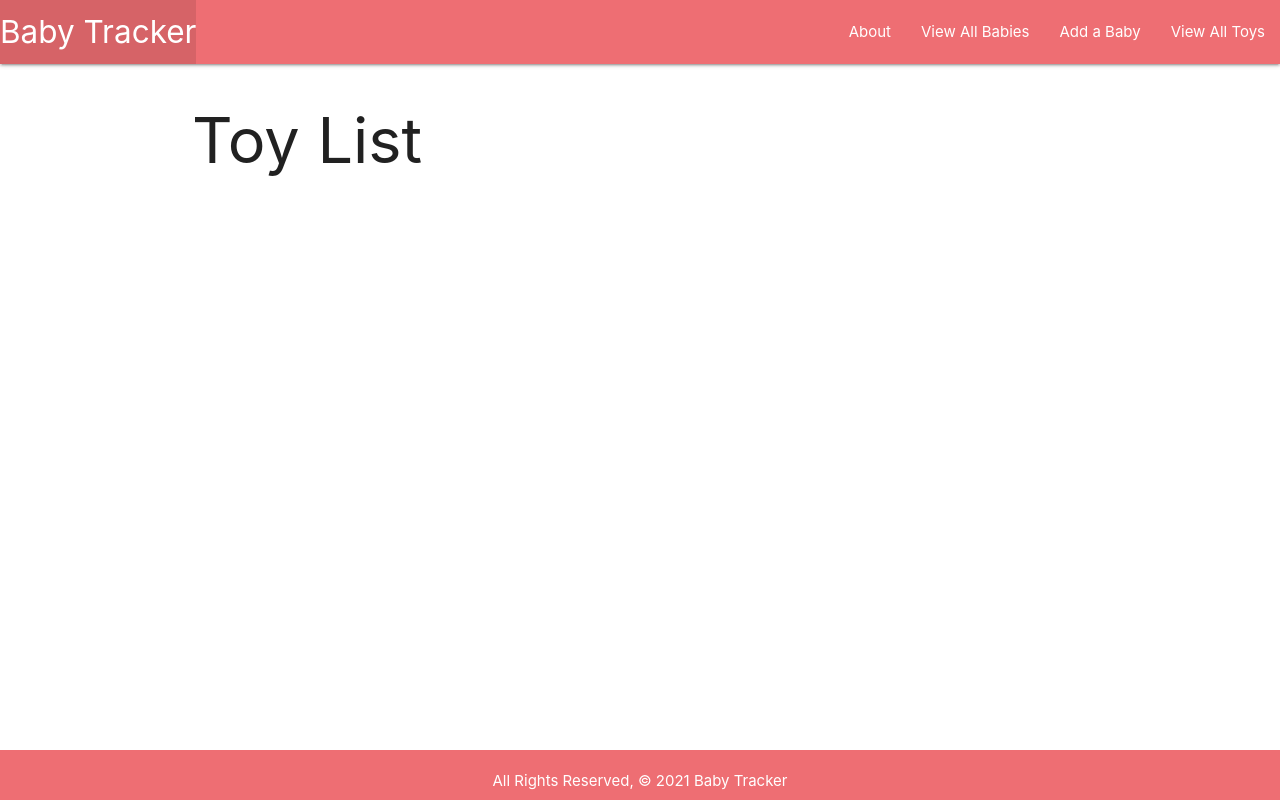
After one commit to mimi3403/Baby-Tracker, a Django app: page /toys/ in a window 1280 px wide. The commit adds this page. Run offline with Django 3.2, Linux system fonts and the light colour scheme; data that the repository does not hold is empty.

Commit message:
adds toy list & toy details

```diff
--- a/main_app/admin.py
+++ b/main_app/admin.py
@@ -1,6 +1,7 @@
 from django.contrib import admin
 
 # Register your models here.
-from .models import Baby
+from .models import Baby, Toy
 
 admin.site.register(Baby)
+admin.site.register(Toy)
--- a/main_app/templates/base.html
+++ b/main_app/templates/base.html
@@ -20,15 +20,10 @@
           </li>
         </ul>
         <ul class="right">
-          <li>
-            <a href="{% url 'about' %}">About</a>
-          </li>
-          <li>
-            <a href="{% url 'index' %}">View All Babies</a>
-          </li>
-          <li>
-            <a href="{% url 'babies_create' %}">Add a Baby</a>
-          </li>
+          <li><a href="{% url 'about' %}">About</a></li>
+          <li><a href="{% url 'index' %}">View All Babies</a></li>
+          <li><a href="{% url 'babies_create' %}">Add a Baby</a></li>
+          <li><a href="{% url 'toys_index' %}">View All Toys</a></li>
         </ul>
       </div>
     </nav>
--- /dev/null
+++ b/main_app/templates/main_app/toy_list.html
@@ -0,0 +1,15 @@
+{%  extends 'base.html' %}
+
+{%  block content %}
+<h1>Toy List</h1>
+
+{% for toy in toy_list %}
+  <a href="{% url 'toys_detail' toy.id %}">
+    <div class="card">
+      <div class="card-content">
+        <span class="card-title">{{ toy.name }} </span>
+      </div>
+    </div>
+  </a>
+{% endfor %}
+{% endblock %}
--- a/main_app/urls.py
+++ b/main_app/urls.py
@@ -9,4 +9,6 @@ urlpatterns = [
   path('babies/create/', views.BabyCreate.as_view(), name="babies_create"),
   path('babies/<int:pk>/update/', views.BabyUpdate.as_view(), name="babies_update"),
   path('babies/<int:pk>/delete/', views.BabyDelete.as_view(), name="babies_delete"),
+  path('toys/', views.ToyList.as_view(), name='toys_index'),
+  path('toys/<int:pk>/', views.ToyDetail.as_view(), name='toys_detail'),
 ]
--- a/main_app/views.py
+++ b/main_app/views.py
@@ -1,7 +1,9 @@
+from django.views.generic.detail import DetailView
 from django.views.generic.edit import CreateView, UpdateView, DeleteView
+from django.views.generic import ListView, DetailView
 from django.shortcuts import render
 from django.http import HttpResponse
-from .models import Baby
+from .models import Baby, Toy
 
 
 # Create your views here.
@@ -30,3 +32,9 @@ class BabyUpdate(UpdateView):
 class BabyDelete(DeleteView):
   model = Baby
   success_url = '/babies/'
+
+class ToyList(ListView):
+  model = Toy
+
+class ToyDetail(DetailView):
+  model = Toy
```
Also changed, not shown: main_app/templates/babies/toy_detail.html (added, +19 -0 lines).
